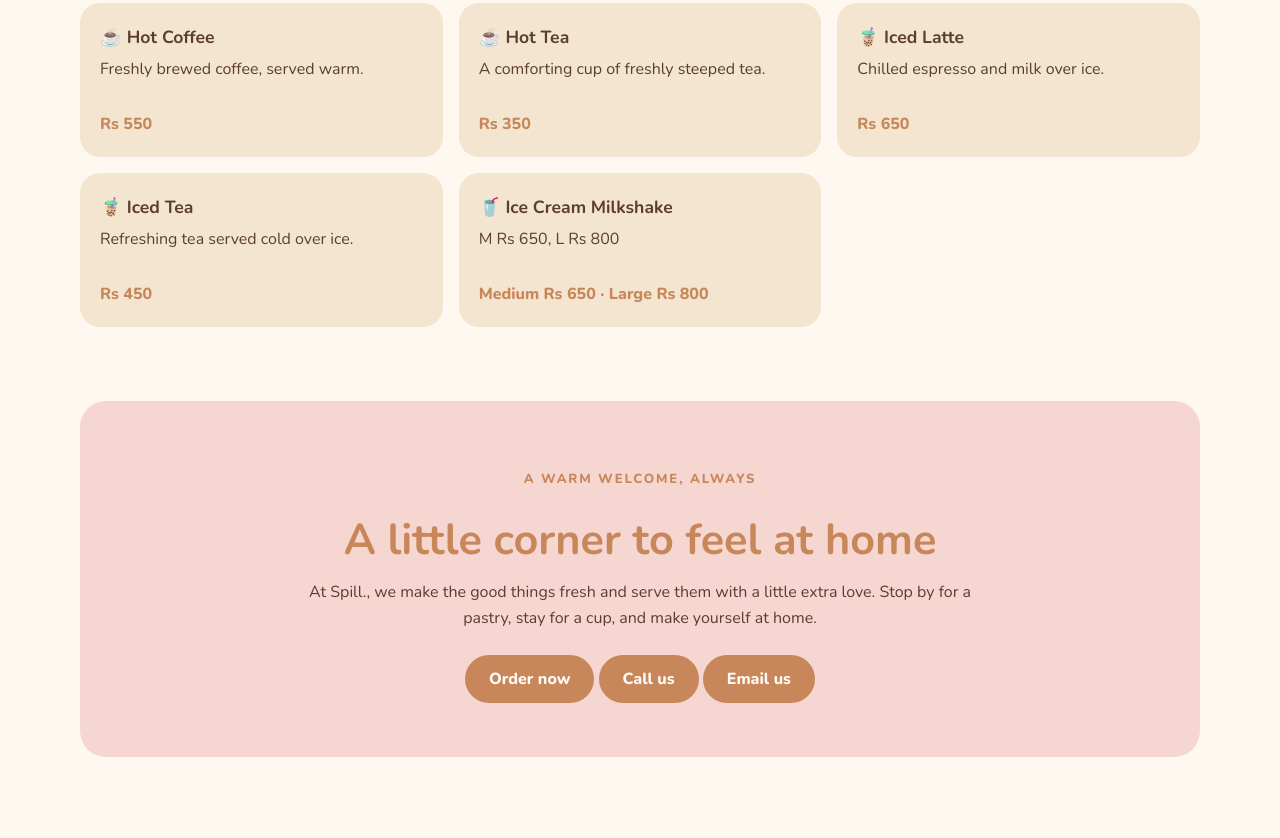
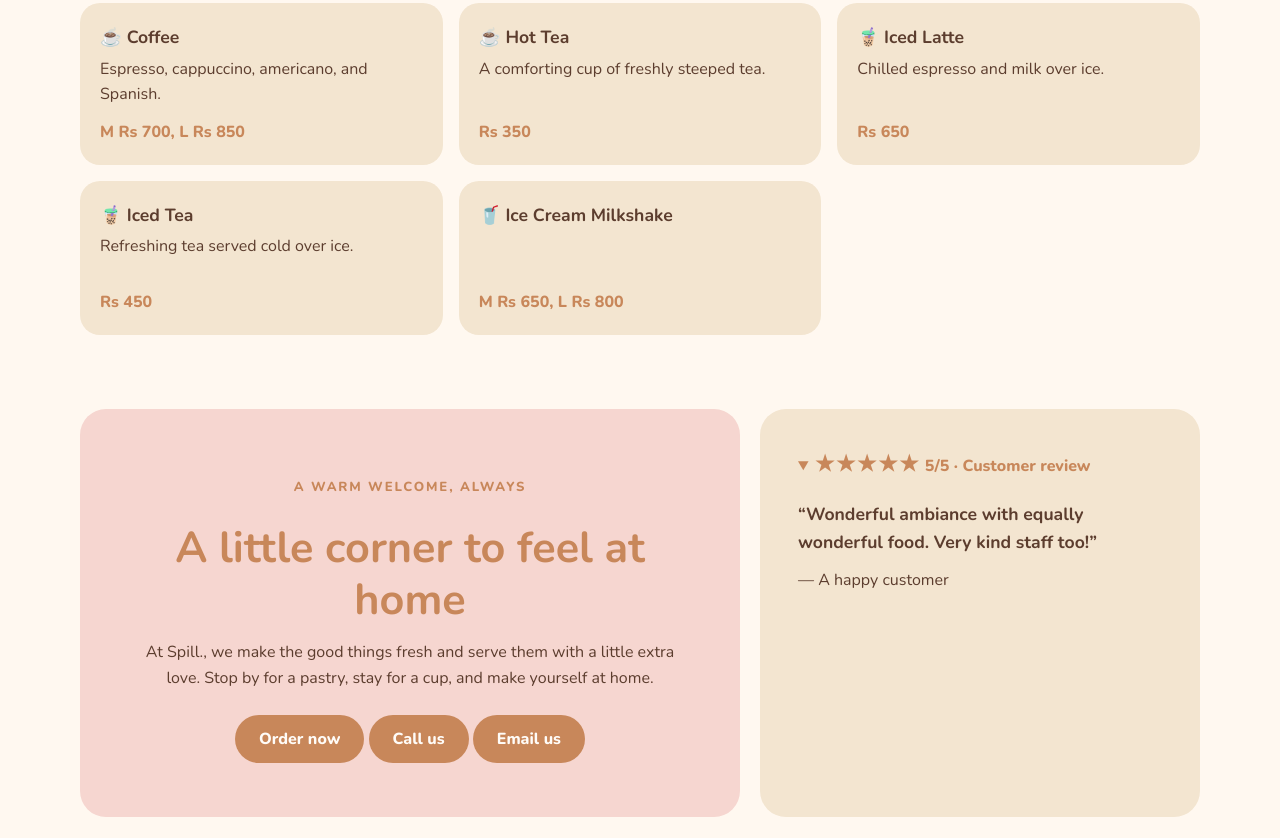
Before and after one commit to SFT04/lab17-27110121, a plain HTML site: page index.html in a window 1280 px wide. Shown: the part 2502-3340 px from the top of the page. Drawn offline with nearby package versions, Linux system fonts and the light colour scheme.

Commit message:
New edits for the website

```diff
--- a/index.html
+++ b/index.html
@@ -89,7 +89,7 @@
       object-position: left center;
     }
     main { padding-bottom: 56px; }
-    .menu-section, .about {
+    .menu-section, .about-review {
       width: min(1120px, calc(100% - 40px));
       margin: 0 auto 74px;
     }
@@ -125,13 +125,33 @@
     .menu-card h4 { margin: 0 0 5px; font-size: 1.1rem; }
     .menu-card p { margin: 0; }
     .menu-card .price { margin-top: auto; padding-top: 12px; color: var(--caramel); font-weight: 800; }
+    .about-review {
+      display: grid;
+      grid-template-columns: 1.5fr 1fr;
+      align-items: stretch;
+      gap: 20px;
+    }
     .about {
+      margin: 0;
       padding: clamp(28px, 5vw, 54px);
       border-radius: 26px;
       background: var(--blush);
       text-align: center;
     }
     .about p { max-width: 700px; margin: 14px auto 24px; }
+    .review-card {
+      padding: clamp(24px, 4vw, 38px);
+      border-radius: 26px;
+      background: var(--beige);
+    }
+    .review-card summary {
+      color: var(--caramel);
+      font-weight: 800;
+      cursor: pointer;
+    }
+    .review-stars { font-size: 1.35rem; letter-spacing: 0.08em; }
+    .review-card blockquote { margin: 18px 0 12px; font-size: 1.1rem; font-weight: 700; }
+    .review-card cite { font-style: normal; }
     .button {
       min-height: 48px;
       padding: 12px 24px;
@@ -154,11 +174,12 @@
       .hero-copy { padding-bottom: 28px; }
       .hero-photo { height: clamp(220px, 62vw, 340px); }
       .menu-grid { grid-template-columns: repeat(2, minmax(0, 1fr)); }
+      .about-review { grid-template-columns: 1fr; }
     }
     @media (max-width: 480px) {
       .site-header { width: min(100% - 28px, 1120px); min-height: 72px; }
       .site-nav { gap: 14px; font-size: 0.9rem; }
-      .hero, .menu-section, .about { width: calc(100% - 28px); }
+      .hero, .menu-section, .about-review { width: calc(100% - 28px); }
       .menu-grid { grid-template-columns: 1fr; }
     }
     @media (prefers-reduced-motion: reduce) {
@@ -197,7 +218,7 @@
       <section class="menu-group" aria-labelledby="pastries-title">
         <h3 id="pastries-title">Pastries</h3>
         <div class="menu-grid">
-          <article class="menu-card"><h4>🥐 Butter Croissant</h4><p>Flaky, golden layers with a buttery finish.</p><p class="price">Rs 450</p></article>
+          <article class="menu-card"><h4>🥐 Butter Croissant</h4><p>Flaky, golden layers with a buttery finish.</p><p class="price">Rs 400</p></article>
           <article class="menu-card"><h4>🥐 Chocolate Croissant</h4><p>Flaky pastry filled with rich chocolate.</p><p class="price">Rs 400</p></article>
           <article class="menu-card"><h4>🥧 Tarte au Citron</h4><p>A classic French lemon tart.</p><p class="price">Rs 750</p></article>
           <article class="menu-card"><h4>🥧 Raspberry Frangipane Tart</h4><p>Almond cream with fresh raspberries.</p><p class="price">Rs 750</p></article>
@@ -237,15 +258,16 @@
       <section class="menu-group" aria-labelledby="drinks-title">
         <h3 id="drinks-title">Drinks</h3>
         <div class="menu-grid">
-          <article class="menu-card"><h4>☕ Hot Coffee</h4><p>Freshly brewed coffee, served warm.</p><p class="price">Rs 550</p></article>
+          <article class="menu-card"><h4>☕ Coffee</h4><p>Espresso, cappuccino, americano, and Spanish.</p><p class="price">M Rs 700, L Rs 850</p></article>
           <article class="menu-card"><h4>☕ Hot Tea</h4><p>A comforting cup of freshly steeped tea.</p><p class="price">Rs 350</p></article>
           <article class="menu-card"><h4>🧋 Iced Latte</h4><p>Chilled espresso and milk over ice.</p><p class="price">Rs 650</p></article>
           <article class="menu-card"><h4>🧋 Iced Tea</h4><p>Refreshing tea served cold over ice.</p><p class="price">Rs 450</p></article>
-          <article class="menu-card"><h4>🥤 Ice Cream Milkshake</h4><p>M Rs 650, L Rs 800</p><p class="price">Medium Rs 650 · Large Rs 800</p></article>
+          <article class="menu-card"><h4>🥤 Ice Cream Milkshake</h4><p class="price">M Rs 650, L Rs 800</p></article>
         </div>
       </section>
     </section>
 
+    <div class="about-review">
       <section class="about" id="about" aria-labelledby="about-title">
         <p class="eyebrow">A warm welcome, always</p>
         <h2 id="about-title">A little corner to feel at home</h2>
@@ -254,6 +276,12 @@
         <a class="button" href="tel:03001234567">Call us</a>
         <a class="button" href="mailto:hello@spillcafe.com">Email us</a>
       </section>
+      <details class="review-card" open>
+        <summary><span class="review-stars" aria-label="5 out of 5 stars">★★★★★</span> 5/5 · Customer review</summary>
+        <blockquote>“Wonderful ambiance with equally wonderful food. Very kind staff too!”</blockquote>
+        <cite>— A happy customer</cite>
+      </details>
+    </div>
   </main>
 
   <footer class="site-footer">
```
Also changed, not shown: order.html (+4 -4 lines). Lines whose indentation alone changed are shown as unchanged.
